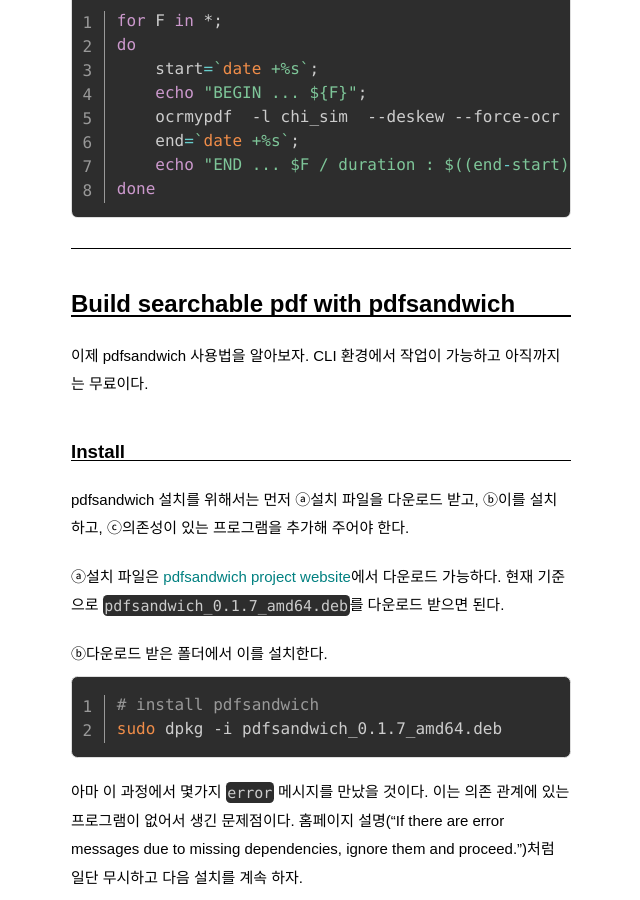
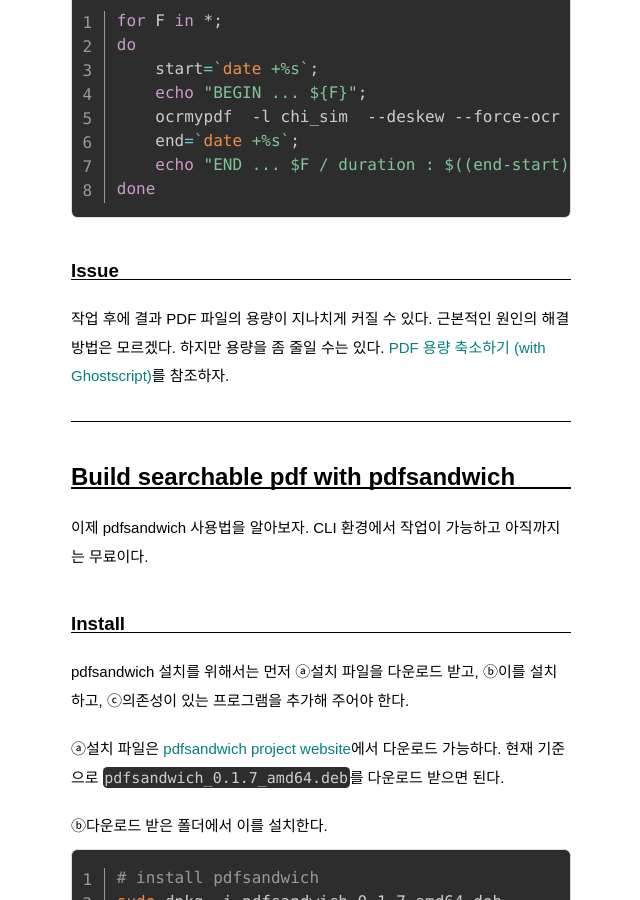
Before and after one commit to pinedance/blog, a Jekyll site: the page built from _posts/2019/07-12/2019-07-08-Build-searchable-pdf.md, in a window 1280 px wide and 900 px high, scrolled down 2967 px. Shown: the whole window, without its empty margins (319-959 px from the left). Built offline with Jekyll 4.4.1, drawn with Linux system fonts in a browser that asks for light colours; some web fonts are replaced; comment, search, counter and statistics services are not loaded.

Commit message:
Update 2019-07-08-Build-searchable-pdf.md

````diff
--- a/_posts/2019/07-12/2019-07-08-Build-searchable-pdf.md
+++ b/_posts/2019/07-12/2019-07-08-Build-searchable-pdf.md
@@ -106,6 +106,10 @@
 done
 ```
 
+### Issue
+
+작업 후에 결과 PDF 파일의 용량이 지나치게 커질 수 있다. 근본적인 원인의 해결방법은 모르겠다. 하지만 용량을 좀 줄일 수는 있다. [PDF 용량 축소하기 (with Ghostscript)]({{site.baseurl}}/2018/08/31/PDF-용량-축소하기)를 참조하자.
+
 ***
 
 
````
